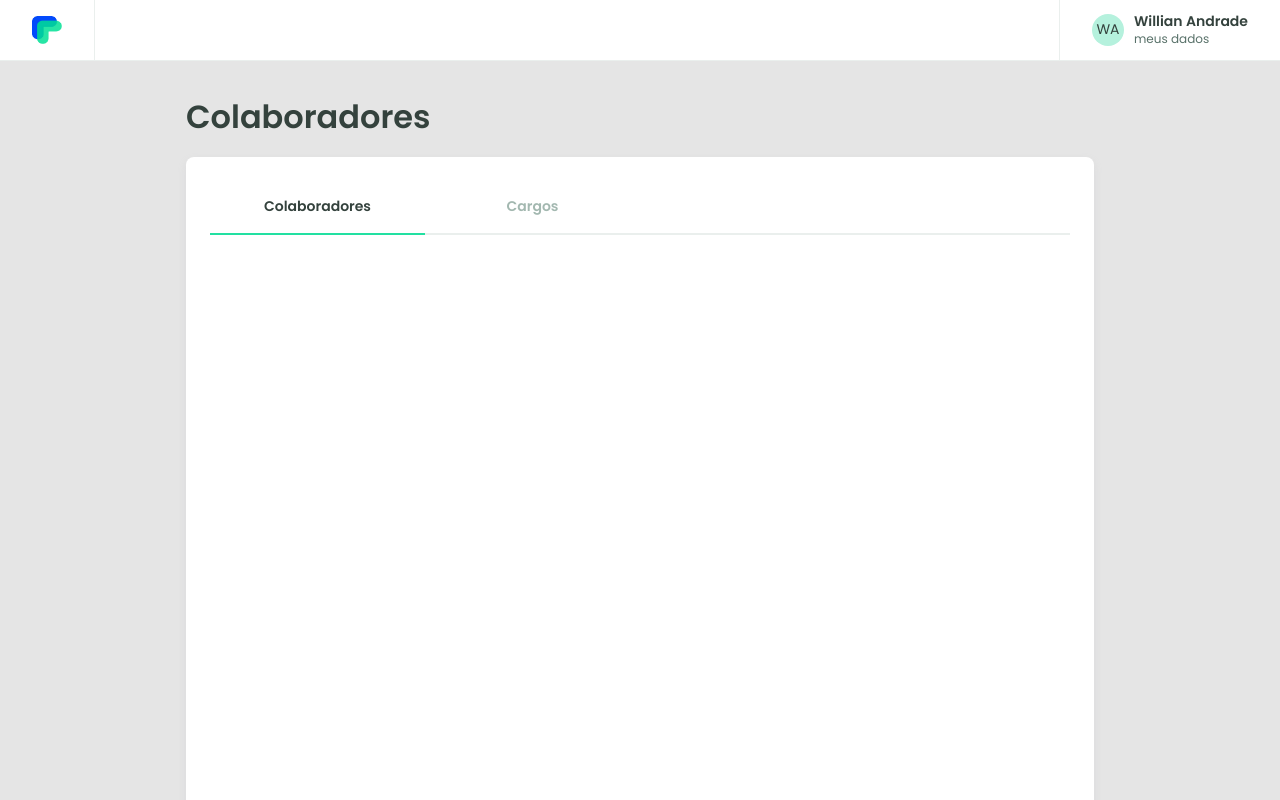
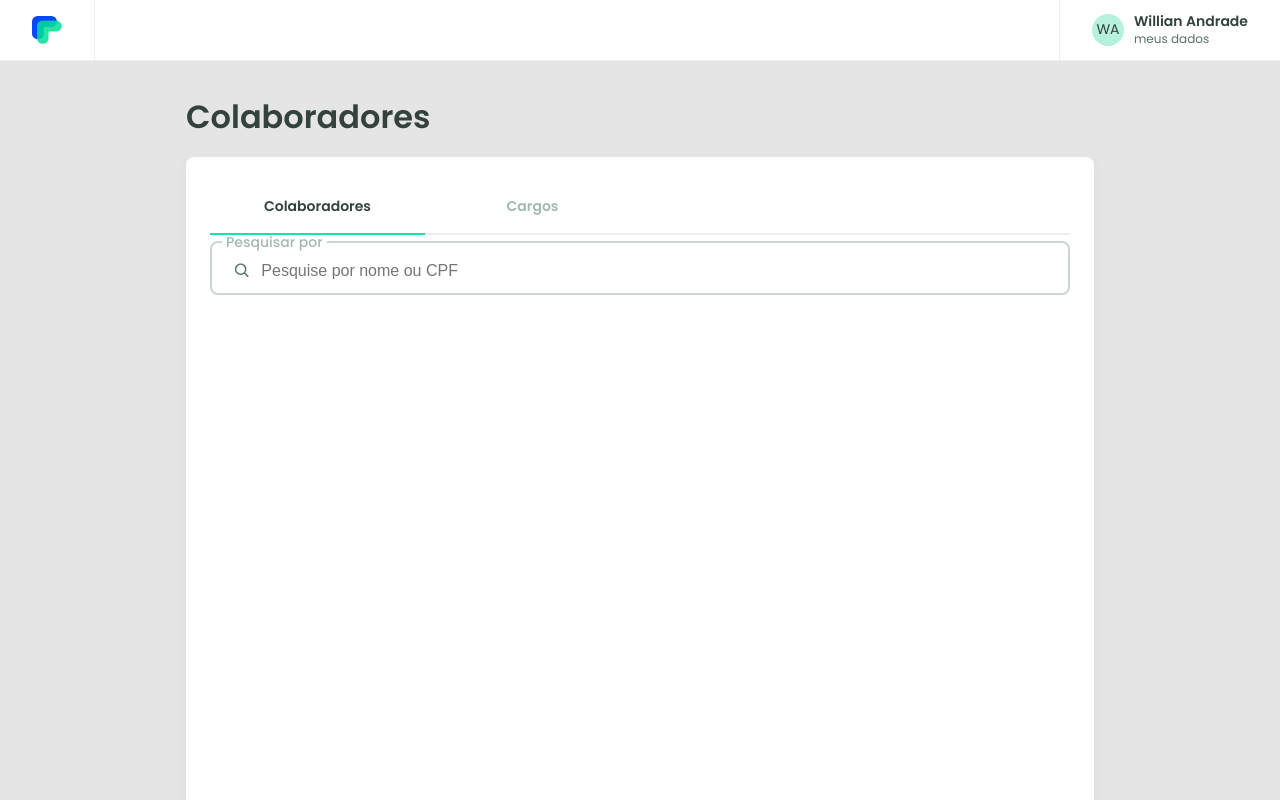
Before and after one commit to Will-Andrade/PedidoPagoDevChallenge, a Next.js app: page / in a window 1280 px wide. Shown: the top 800 px of the page. Built offline with nearby package versions, Linux system fonts and the light colour scheme.

Commit message:
feat: creates the SearchBar component

```diff
--- /dev/null
+++ b/src/components/SearchBar/index.tsx
@@ -0,0 +1,49 @@
+import { CgSearch } from 'react-icons/cg';
+
+import styled from 'styled-components';
+
+const Container = styled.fieldset`
+    border-radius: .8rem;
+    border: .2rem solid var(--shapes-frt);
+    padding: 1rem;
+
+    legend {
+        color: var(--gray-30);
+        font-size: 1.4rem;
+        line-height: 1;
+        font-weight: 500;
+        padding: 0 .4rem;
+    }
+
+    div {
+        display: flex;
+        align-items: center;
+        padding: 0 1rem;
+        gap: 1.2rem;
+
+        svg {
+            width: 1.8rem;
+            height: 1.8rem;
+        }
+
+        input {
+            border: none;
+            width: 100%;
+            font-size: 1.6rem;
+            font-weight: 500;
+            line-height: 1.5;
+        }
+    }
+`;
+
+export function SearchBar() {
+    return (
+        <Container>
+            <legend>Pesquisar por</legend>
+            <div>
+                <CgSearch />
+                <input type="text" name="" id="" placeholder='Pesquise por nome ou CPF' />
+            </div>
+        </Container>
+    );
+}
--- a/src/components/Summary/index.tsx
+++ b/src/components/Summary/index.tsx
@@ -1,5 +1,6 @@
 import styled from 'styled-components';
 import { Navigation } from '../Navigation';
+import { SearchBar } from '../SearchBar';
 
 const TabContainer = styled.section`
     background: var(--white);
@@ -14,7 +15,7 @@ export function Summary() {
     return (
         <TabContainer>
             <Navigation />
-            {/* <SearchBar /> */}
+            <SearchBar />
             {/* <OrgDataTable /> */}
         </TabContainer>
     );
```
